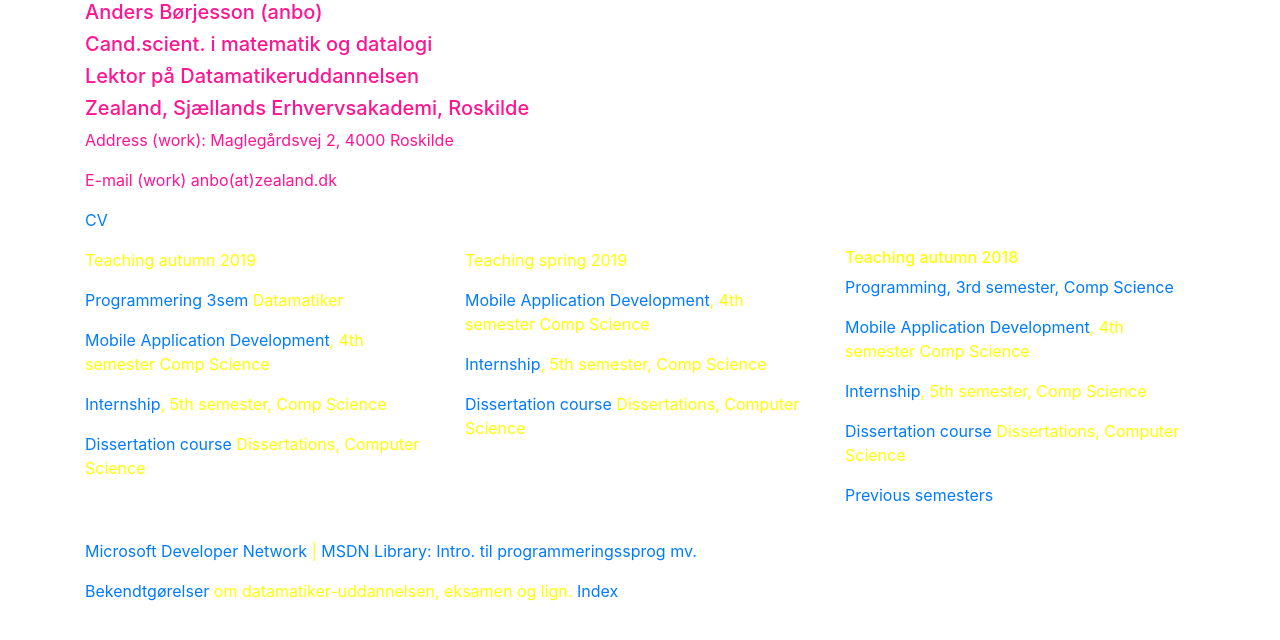
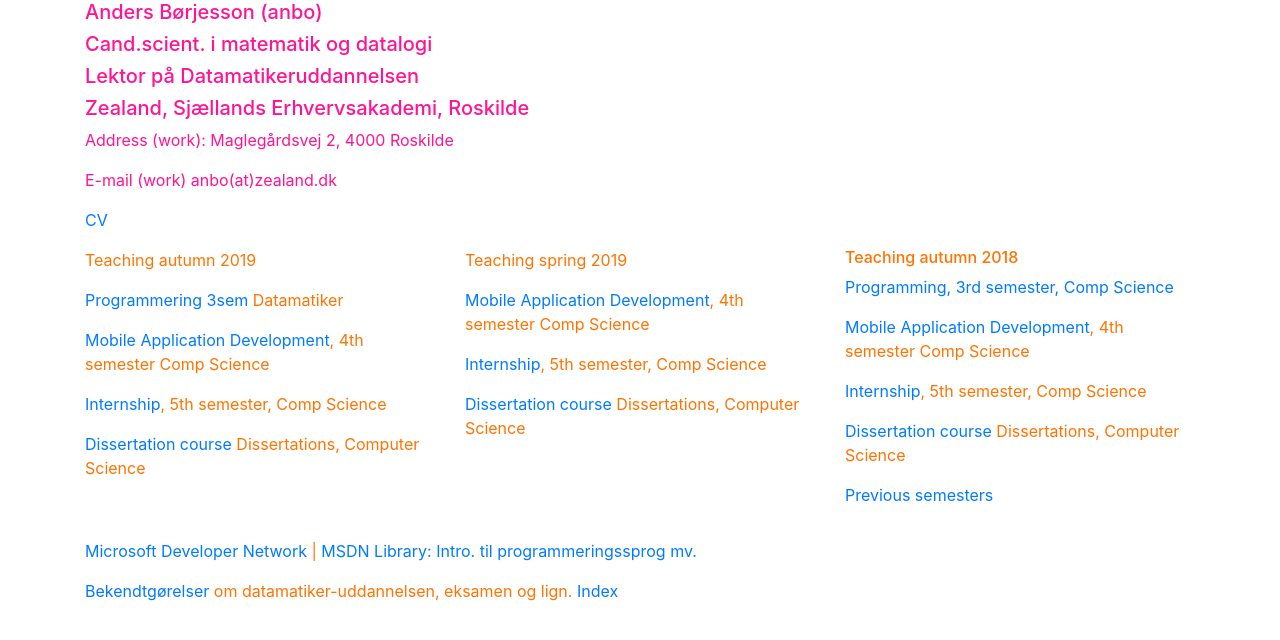
Before and after one commit to Magnus-Hansen/Assignment3, a plain HTML site: page Index.html in a window 1280 px wide. Drawn offline with nearby package versions, Linux system fonts and the light colour scheme.

Commit message:
color fix

```diff
--- a/Index.html
+++ b/Index.html
@@ -22,7 +22,7 @@
             <p></p>
         </div>
     </div>
-            <div class="container" style="color: yellow;">
+            <div class="container" style="color: rgb(255, 115, 0);">
                 <div class="row">
                     <div class="col-sm-4">
                     <p>Teaching autumn 2019</p>
@@ -50,7 +50,7 @@
                 </div>
             </div>
     <p></p>
-        <div class="container" style="color: yellow;">
+        <div class="container" style="color: rgb(255, 115, 0);">
             <p><a href="https://msdn.microsoft.com/en-us/default.aspx">Microsoft Developer Network</a> | <a href="https://msdn.microsoft.com/en-us/library/default.aspx">MSDN Library: Intro. til programmeringssprog mv. </a> </p>
             <p><a href="https://anbo-easj.dk/bekendtgoerelser/">Bekendtgørelser</a> om datamatiker-uddannelsen, eksamen og lign. <a href="https://anbo-easj.dk/index.htm">Index </a> </p>
         </div>
--- a/style.css
+++ b/style.css
@@ -1,7 +1,3 @@
 .top {
     color:deeppink;
 }
-
-body {
-    background-color: black;
-}
```
